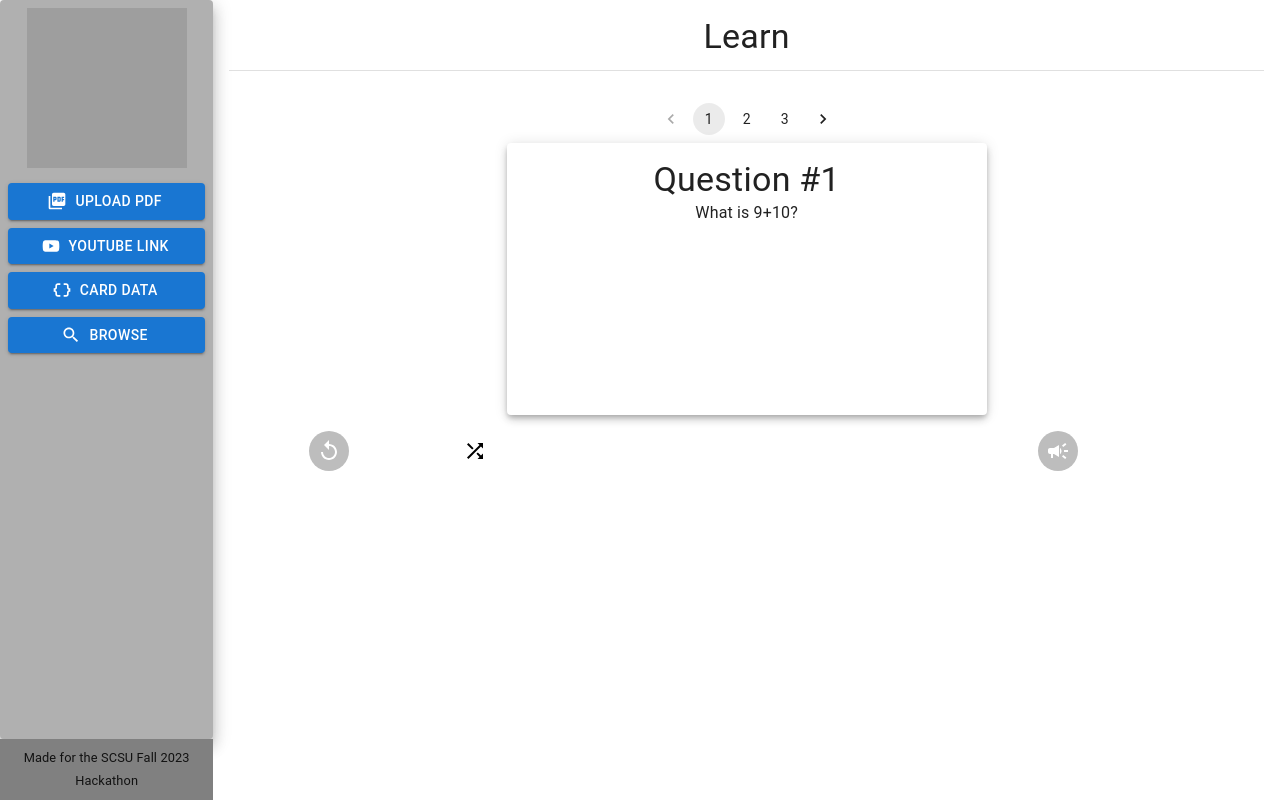
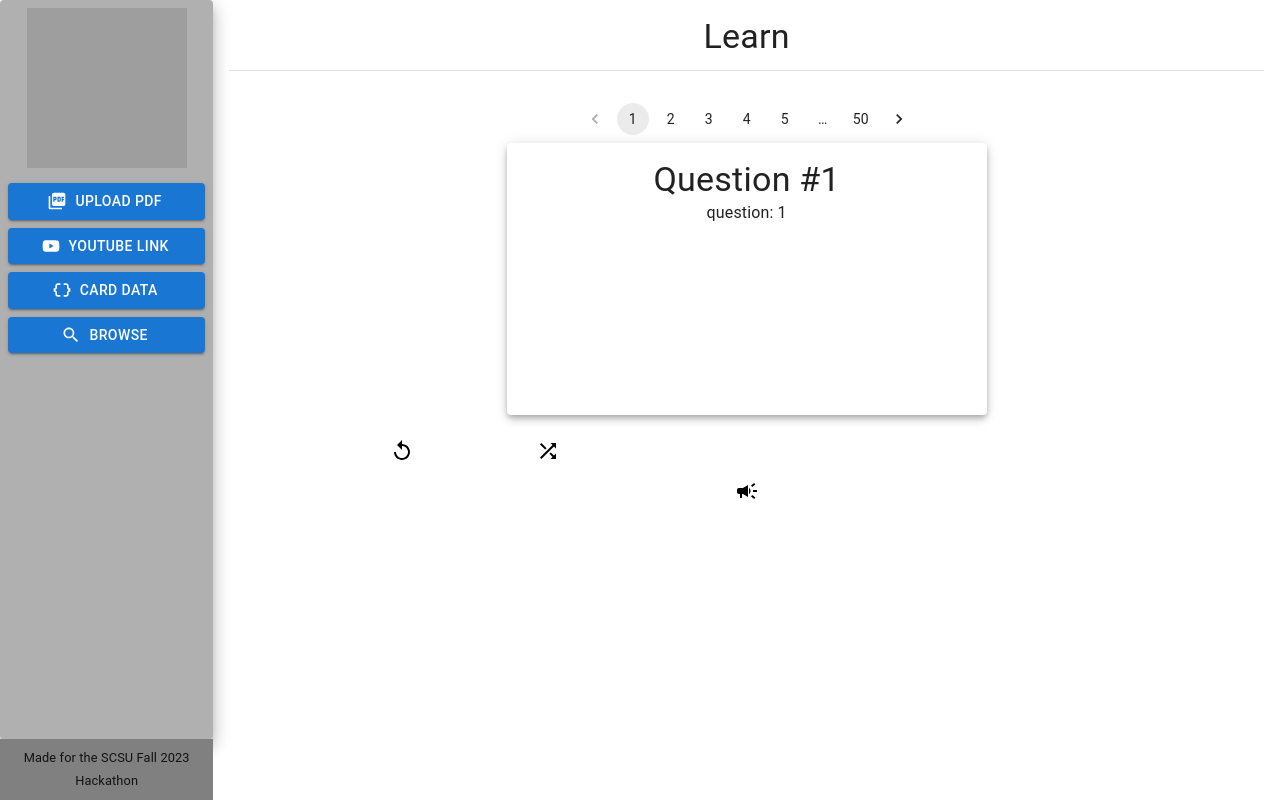
Before and after one commit to ashesh808/SCSUHackathonNov2023, a Next.js app in the folder client/: page /Flashcards in a window 1280 px wide. Built offline with nearby package versions, Linux system fonts and the light colour scheme; grey boxes are pictures that could not be loaded.

Commit message:
update style

```diff
--- a/client/components/SpeakContent.js
+++ b/client/components/SpeakContent.js
@@ -19,8 +19,8 @@ export default function SpeakContent ({ textToSpeak }) {
 
   return (
     <div>
-      <Avatar className="clickable" onClick={handleSpeak}>
-        <CampaignIcon />
+      <Avatar className="clickable" onClick={handleSpeak} style={{ backgroundColor: 'transparent' }}>
+        <CampaignIcon style={{ color: 'black' }}/>
       </Avatar>
     </div>
   )
--- a/client/pages/Flashcards.js
+++ b/client/pages/Flashcards.js
@@ -11,20 +11,28 @@ import PageHeader from '../components/PageHeader'
 // const questionText = "What is 9+10?"
 // const answerText = "This is a stupid meme from like 10 years ago"
 
-const cards = [
-  {
-    questionText: "What is 9+10?",
-    answerText: "This is a stupid meme from like 10 years ago",
-  },
-  {
-    questionText: "what is the meaning of life?",
-    answerText: "42",
-  },
-  {
-    questionText: "why do they call it oven when you of in the cold food of out hot eat the food?",
-    answerText: "yes",
-  }
-]
+// const cards = [
+//   {
+//     questionText: "What is 9+10?",
+//     answerText: "This is a stupid meme from like 10 years ago",
+//   },
+//   {
+//     questionText: "what is the meaning of life?",
+//     answerText: "42",
+//   },
+//   {
+//     questionText: "why do they call it oven when you of in the cold food of out hot eat the food?",
+//     answerText: "yes",
+//   }
+// ]
+
+let cards = []
+for (let i = 0; i < 50; i++) {
+  cards.push({
+    questionText: `question: ${i+1}`,
+    answerText: `answer: ${i+1}`,
+  })
+}
 
 export default function Flashcards () {
   const [currentPage, setCurrentPage] = useState(1);
@@ -63,22 +71,22 @@ export default function Flashcards () {
       </Box>
 
       <Grid container justifyContent="center" alignItems="center" style={{ marginTop: "1rem", marginBottom: "1rem", paddingRight: "5rem", paddingLeft: "5rem" }}>
-        <Grid item xs={2}>
+        <Grid item xs={2} style={{ textAlign: 'center'}}>
           <Tooltip title="Regenerate">
-            <Avatar className="clickable">
-              <ReplayIcon />
+            <Avatar className="clickable" style={{ backgroundColor: 'transparent' }}>
+              <ReplayIcon style={{ color: 'black' }}/>
             </Avatar>
           </Tooltip>
         </Grid>
-        <Grid item xs={2}>
+        <Grid item xs={2} style={{ textAlign: 'center'}}>
           <Tooltip title="Shuffle" onClick={shuffleCards}>
             <Avatar className="clickable" style={{ backgroundColor: 'transparent' }}>
               <ShuffleIcon style={{ color: 'black' }}/>
             </Avatar>
           </Tooltip>
         </Grid>
-        <Grid item xs={6} />
-        <Grid item xs={2}>
+        <Grid item xs={6} style={{ textAlign: 'center'}} />
+          <Grid item xs={12} style={{ display: 'flex', justifyContent: 'center', maginTop: '1rem'}}>
             {showAnswer
               ? <SpeakContent textToSpeak={currentCard.answerText} />
               : <SpeakContent textToSpeak={currentCard.questionText} />
```
